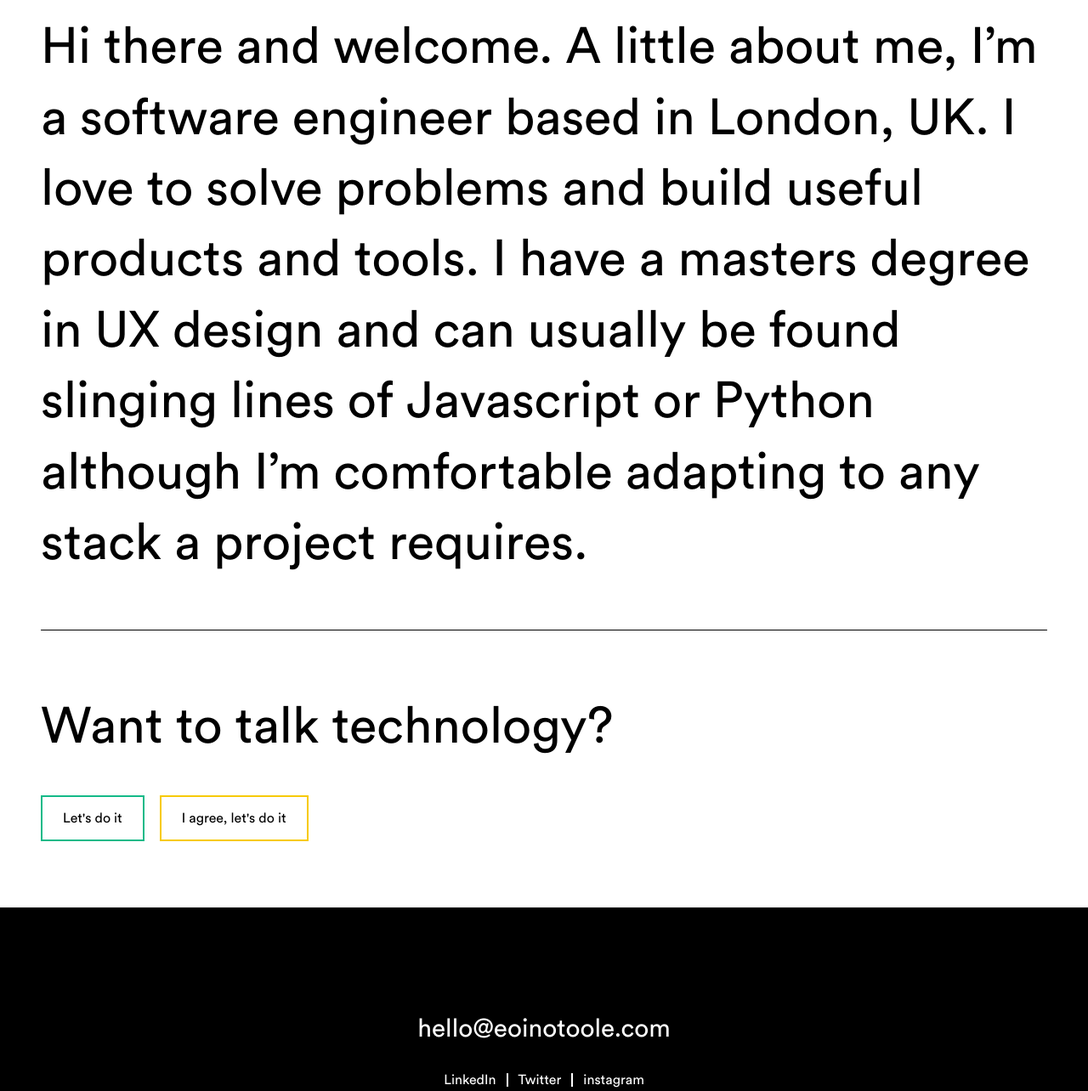
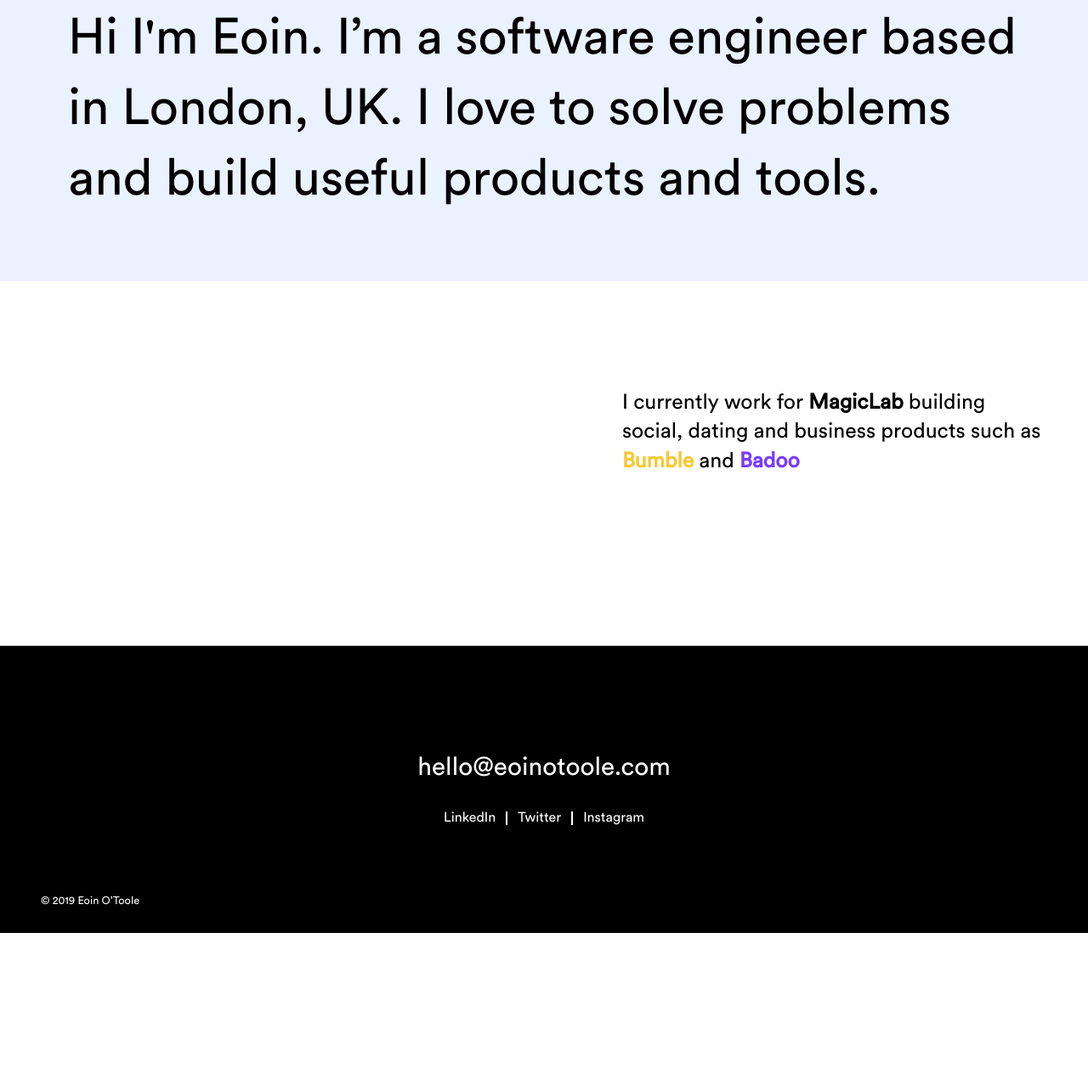
Before and after one commit to eoinotoole/eoinotoole-web-static, a website built with webpack: page index.html in a window 1280 px wide. Shown: the part 175-1459 px from the top of the page at 85% size. After the commit the page ends 1280 px from the top, so only its background shows below. Built offline with nearby package versions, Linux system fonts and the light colour scheme.

Commit message:
changed intro colour, added current text

```diff
--- a/index.html
+++ b/index.html
@@ -20,35 +20,33 @@
         </div>
       </header>
       <main>
+        <div class="intro-wrap">
           <div class="wrapper">
             <section class="intro">
               <h1>Eoin O'Toole is a software engineer in London, UK</h1>
               <p class="text-xl">
-              Hi there and welcome. A little about me, I’m a software engineer
-              based in London, UK. I love to solve problems and build useful
-              products and tools. I have a masters degree in UX design and can
-              usually be found slinging lines of Javascript or Python although
-              I’m comfortable adapting to any stack a project requires.
+                Hi I'm Eoin. I’m a software engineer based in London, UK. I love
+                to solve problems and build useful products and tools.
               </p>
             </section>
-          <section class="cta">
-            <h2>Want to talk technology?</h2>
-            <div class="cta__buttons">
-              <a
-                href="mailto:hello@eoinotoole.com"
-                class="button button--cta button--green"
+          </div>
+        </div>
+        <section class="middle-content">
+          <div class="wrapper">
+            <p class="text--md">
+              I currently work for
+              <a href="https://magiclab.co/" target="_blank">MagicLab</a>
+              building social, dating and business products such as
+              <a class="bumble" href="https://badoo.com/" target="_blank"
+                >Bumble</a
               >
-                Let's do it
-              </a>
-              <a
-                href="mailto:hello@eoinotoole.com"
-                class="button button--cta button--yellow"
+              and
+              <a class="badoo" href="https://bumble.com/" target="_blank"
+                >Badoo</a
               >
-                I agree, let's do it
-              </a>
+            </p>
           </div>
         </section>
-        </div>
         <footer class="footer">
           <div class="wrapper">
             <div class="footer__contact">
@@ -70,7 +68,7 @@
                 </li>
                 <li>
                   <a href="https://www.instagram.com/toole15/" target="_blank"
-                    >instagram</a
+                    >Instagram</a
                   >
                 </li>
               </ul>
--- a/package.json
+++ b/package.json
@@ -4,7 +4,7 @@
   "description": "eoinotoole.com static landing page",
   "main": "index.js",
   "scripts": {
-    "dev": "webpack --mode=development",
+    "dev": "webpack --watch --mode=development",
     "build": "webpack --mode=production",
     "start": "node server"
   },
@@ -28,6 +28,7 @@
     "webpack-cli": "^3.3.7"
   },
   "dependencies": {
+    "dotenv": "^8.2.0",
     "express": "^4.17.1",
     "node-sass": "^4.12.0",
     "normalize.css": "^8.0.1"
--- a/sass/components/_dynamic-name.scss
+++ b/sass/components/_dynamic-name.scss
@@ -3,5 +3,5 @@
   font-weight: bold;
 }
 .dynamic-name__activity {
-  color: var(--green);
+  color: var(--blue);
 }
--- a/sass/components/_footer.scss
+++ b/sass/components/_footer.scss
@@ -3,6 +3,7 @@
   justify-content: center;
   align-items: center;
   padding: var(--space-xxl) 0 0;
+  margin-top: var(--space-lg);
   background: var(--black);
   border-bottom: 7px solid #fff;
 }
@@ -10,7 +11,7 @@
   text-align: center;
 }
 .footer__email {
-  display: block;
+  display: inline-block;
   font-size: calc(var(--text-md) * 1.2);
   color: #fff;
   margin-bottom: var(--space-sm);
--- a/sass/components/_header.scss
+++ b/sass/components/_header.scss
@@ -1,4 +1,5 @@
 .header {
+  background: var(--bgBlue);
   border-top: 4px solid var(--black);
 }
 .header__content {
--- a/sass/components/_intro.scss
+++ b/sass/components/_intro.scss
@@ -1,8 +1,17 @@
+.intro-wrap {
+  background: var(--bgBlue);
+}
 .intro {
+  padding: var(--space-lg) 0 var(--space-xl);
+  margin: 0 auto;
+  @media (min-width: $desktop) {
+    max-width: 1120px;
+  }
   h1 {
     display: none;
   }
   p {
     font-size: var(--text-xl);
+    margin-bottom: 0;
   }
 }
--- /dev/null
+++ b/sass/components/_middle-content.scss
@@ -0,0 +1,23 @@
+.middle-content {
+  padding: var(--space-xxl) 0 var(--space-xxl);
+
+  .wrapper {
+    display: flex;
+  }
+
+  p {
+    max-width: 500px;
+    margin-left: auto;
+
+    a {
+      font-weight: bold;
+    }
+  }
+}
+
+.bumble {
+  color: #f8c834;
+}
+.badoo {
+  color: #783cf9;
+}
--- a/sass/global/_colours.scss
+++ b/sass/global/_colours.scss
@@ -1,5 +1,8 @@
 :root {
   --black: #000;
   --green: #14ba88;
-  --yellow: #f7ca00;
+  --yellow: #dde047;
+  --blue: #b0c5e9;
+  --bgYellow: #feffd1;
+  --bgBlue: #eaf2ff;
 }
--- a/sass/global/_typography.scss
+++ b/sass/global/_typography.scss
@@ -93,9 +93,11 @@
 
 p {
   line-height: var(--body-line-height);
+  margin: 0 0 1em;
 }
 
 a {
+  color: inherit;
   text-decoration: none;
   &:hover {
     text-decoration: underline;
--- a/sass/index.scss
+++ b/sass/index.scss
@@ -11,6 +11,7 @@
 @import "./components/_header";
 @import "./components/_dynamic-name";
 @import "./components/_intro";
+@import "./components/_middle-content";
 @import "./components/_cta";
 @import "./components/_footer";
 @import "./components/_buttons";
--- a/server.js
+++ b/server.js
@@ -1,5 +1,6 @@
 const path = require("path");
 const express = require("express");
+require("dotenv").config();
 const app = express();
 const devEnv = process.env.NODE_ENV === "development";
 const port = process.env.PORT || 3000;
```
Also changed, not shown: dist/main.css, 2 other files. Lines whose indentation alone changed are shown as unchanged.
